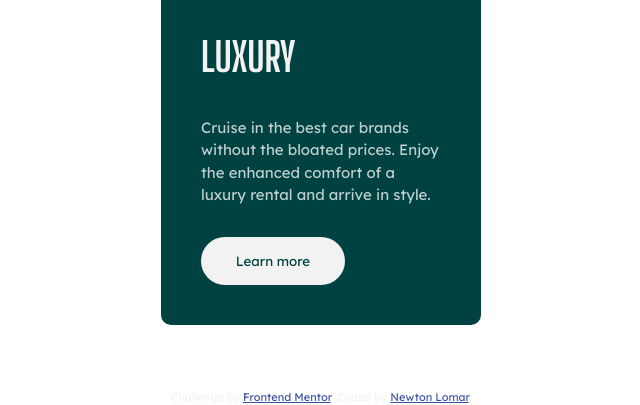
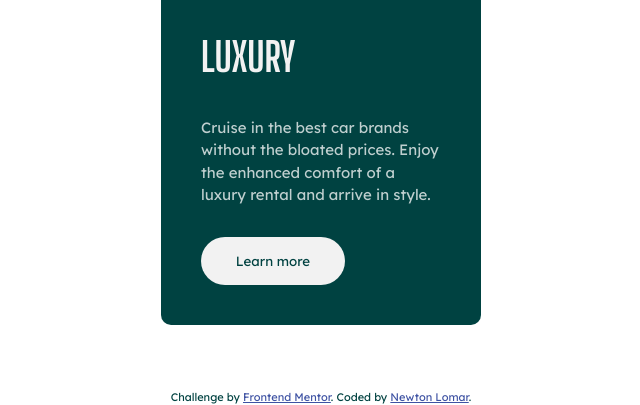
Before and after one commit to newlomar/3-column-preview-card-component, a plain HTML site: page index.html in a window 1280 px wide. Shown: the part 1001-1406 px from the top of the page, without its empty margins (319-959 px from the left). Drawn offline with Linux system fonts and the light colour scheme.

Commit message:
footer color update

```diff
--- a/css/style.css
+++ b/css/style.css
@@ -51,6 +51,10 @@ button {
   cursor: pointer;
   border: none;
   border-radius: 3.125rem;
+}
+
+footer {
+  color: var(--very-dark-cyan);
 }
 
 .main__section .cards .card img {
```
